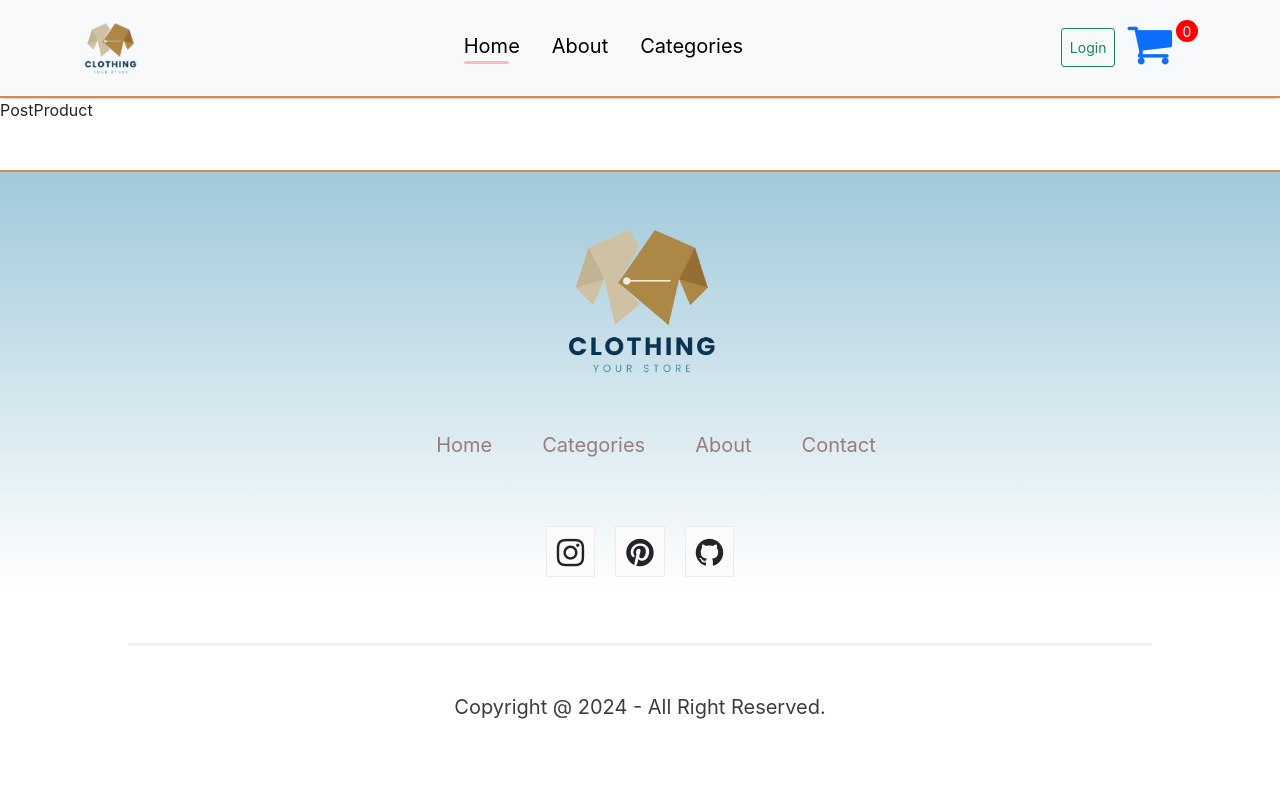
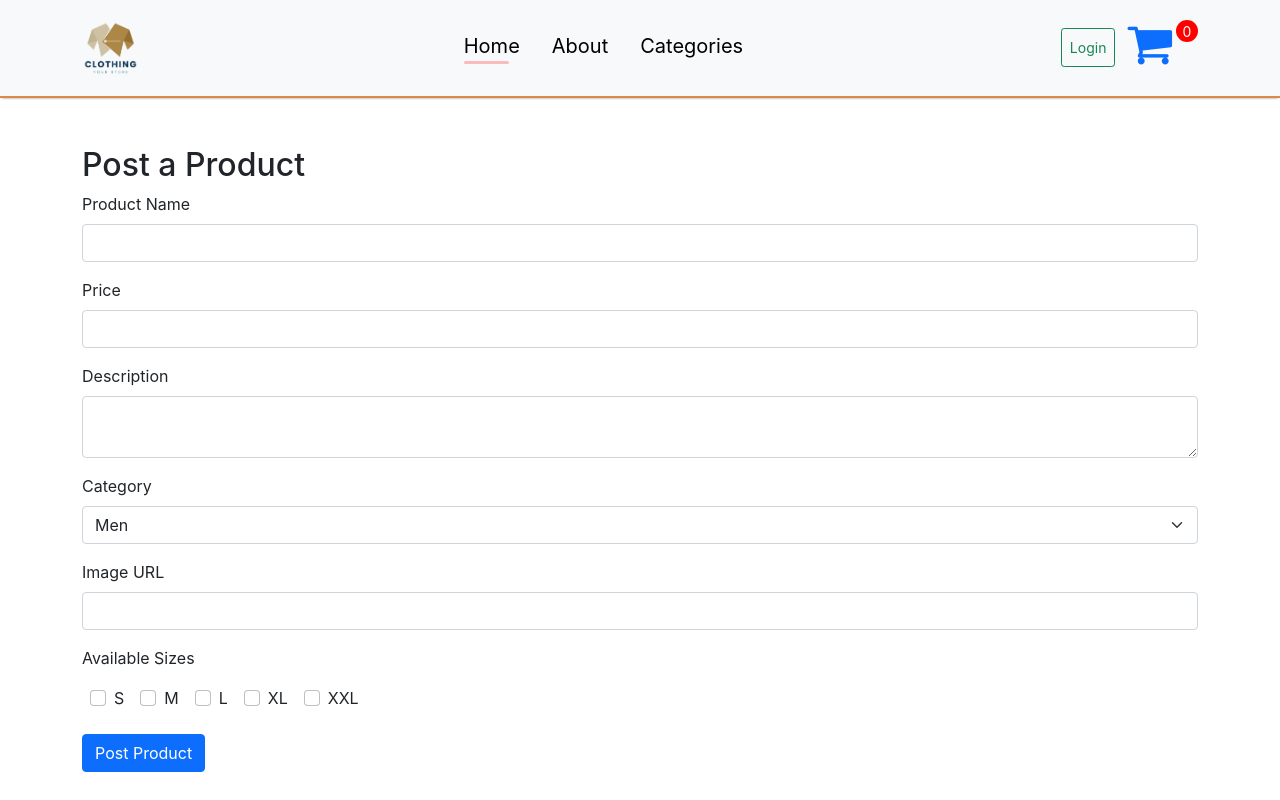
Before and after one commit to K-Kamenju/pyhton-p4-project-E-Commerce, a React (Create React App) app in the folder client/: page /post-product in a window 1280 px wide. Shown: the top 800 px of the page. Built offline with nearby package versions, Linux system fonts and the light colour scheme.

Commit message:
K - POst Form Page Done

```diff
--- a/client/src/Pages/PostProduct.jsx
+++ b/client/src/Pages/PostProduct.jsx
@@ -1,9 +1,173 @@
-import React from 'react'
+import React, { useState } from 'react';
 
 function PostProduct() {
-    return (
-        <div>PostProduct</div>
-    )
+  const [productData, setProductData] = useState({
+    name: '',
+    price: '',
+    description: '',
+    category: 'men', // Default category
+    imageUrl: '',
+    sizes: [], // Array to store selected sizes
+  });
+
+  const handleInputChange = (e) => {
+    const { name, value } = e.target;
+
+    // Check if the input is for sizes (checkboxes)
+    if (name === 'sizes') {
+      const isChecked = e.target.checked;
+      const sizeValue = e.target.value;
+
+      // Update sizes array based on checkbox state
+      setProductData((prevData) => ({
+        ...prevData,
+        sizes: isChecked
+          ? [...prevData.sizes, sizeValue]
+          : prevData.sizes.filter((size) => size !== sizeValue),
+      }));
+    } else {
+      // Update other input fields
+      setProductData({ ...productData, [name]: value });
+    }
+  };
+
+  const userId = 1;
+
+  const handlePostProduct = () => {
+    // Implement the logic to post the product to the backend
+    console.log('Posting product:', { ...productData, userId });
+    // You may want to make an API call to post the product to the database
+    // After posting, you may want to redirect the user or show a success message
+  };
+
+  return (
+    <div className="container mt-5">
+      <h2>Post a Product</h2>
+      <form>
+        <div className="mb-3">
+          <label className="form-label">Product Name</label>
+          <input
+            type="text"
+            className="form-control"
+            name="name"
+            value={productData.name}
+            onChange={handleInputChange}
+          />
+        </div>
+        <div className="mb-3">
+          <label className="form-label">Price</label>
+          <input
+            type="number"
+            className="form-control"
+            name="price"
+            value={productData.price}
+            onChange={handleInputChange}
+          />
+        </div>
+        <div className="mb-3">
+          <label className="form-label">Description</label>
+          <textarea
+            className="form-control"
+            name="description"
+            value={productData.description}
+            onChange={handleInputChange}
+          />
+        </div>
+        <div className="mb-3">
+          <label className="form-label">Category</label>
+          <select
+            className="form-select"
+            name="category"
+            value={productData.category}
+            onChange={handleInputChange}
+          >
+            <option value="men">Men</option>
+            <option value="women">Women</option>
+          </select>
+        </div>
+        <div className="mb-3">
+          <label className="form-label">Image URL</label>
+          <input
+            type="text"
+            className="form-control"
+            name="imageUrl"
+            value={productData.imageUrl}
+            onChange={handleInputChange}
+          />
+        </div>
+        <div className="mb-3">
+          <label className="form-label">Available Sizes</label>
+          <div className="d-flex">
+            <div className="form-check m-2">
+                <input
+                className="form-check-input"
+                type="checkbox"
+                value="S"
+                name="sizes"
+                checked={productData.sizes.includes('S')}
+                onChange={handleInputChange}
+                />
+                <label className="form-check-label">S</label>
+            </div>
+            <div className="form-check m-2">
+                <input
+                className="form-check-input"
+                type="checkbox"
+                value="M"
+                name="sizes"
+                checked={productData.sizes.includes('M')}
+                onChange={handleInputChange}
+                />
+                <label className="form-check-label">M</label>
+            </div>
+            <div className="form-check m-2">
+                <input
+                className="form-check-input"
+                type="checkbox"
+                value="L"
+                name="sizes"
+                checked={productData.sizes.includes('L')}
+                onChange={handleInputChange}
+                />
+                <label className="form-check-label">L</label>
+            </div>
+            <div className="form-check m-2">
+                <input
+                className="form-check-input"
+                type="checkbox"
+                value="XL"
+                name="sizes"
+                checked={productData.sizes.includes('XL')}
+                onChange={handleInputChange}
+                />
+                <label className="form-check-label">XL</label>
+            </div>
+            <div className="form-check m-2">
+                <input
+                className="form-check-input"
+                type="checkbox"
+                value="XXL"
+                name="sizes"
+                checked={productData.sizes.includes('XXL')}
+                onChange={handleInputChange}
+                />
+                <label className="form-check-label">XXL</label>
+            </div>
+          </div>
+          {/* Add more size options as needed */}
+        </div>
+        {/* Include hidden input for userId */}
+        <input type="hidden" name="userId" value={userId} />
+        <button
+          type="button"
+          className="btn btn-primary"
+          onClick={handlePostProduct}
+        >
+          Post Product
+        </button>
+      </form>
+    </div>
+  );
 }
 
-export default PostProduct
+export default PostProduct;
--- a/client/src/Pages/UpdateProfile.jsx
+++ b/client/src/Pages/UpdateProfile.jsx
@@ -1,9 +1,77 @@
-import React from 'react'
+import React, { useState, useEffect } from 'react'
 import { Link } from 'react-router-dom'
 
 function UpdateProfile() {
+    const [products, setProducts] = useState([]);
+
+    // Fetch the user's products from the backend on component mount
+    useEffect(() => {
+        // Implement the logic to fetch user's products from the backend
+        // For demonstration purposes, using dummy data
+        const dummyProducts = [
+        { id: 1, name: 'Product 1', price: 20 },
+        { id: 2, name: 'Product 2', price: 25 },
+        { id: 3, name: 'Product 3', price: 30 },
+        ];
+
+        setProducts(dummyProducts);
+    }, []);
+
+    const handleUpdateProduct = (productId) => {
+        // Implement the logic to update the product with the given productId
+        console.log('Updating product with id:', productId);
+        // You may want to navigate to the update product page or show a modal
+    };
+
+    const handleDeleteProduct = (productId) => {
+        // Implement the logic to delete the product with the given productId
+        console.log('Deleting product with id:', productId);
+        // You may want to confirm the deletion and make an API call to delete the product
+    };
+
     return (
-        <Link to="/profile/profileId"><div>Click Here to Update Profile</div></Link>
+        <>
+        <div className="container mt-5 mb-5"><Link to="/profile/profileId" className="btn btn-primary"><div className="">Click Here to Update Profile</div></Link>
+        </div>
+
+        <div className="container mt-5">
+            <h2>My Products</h2>
+            <table className="table">
+                <thead>
+                <tr>
+                    <th>ID</th>
+                    <th>Name</th>
+                    <th>Price</th>
+                    <th>Actions</th>
+                </tr>
+                </thead>
+                <tbody>
+                {products.map((product) => (
+                    <tr key={product.id}>
+                    <td>{product.id}</td>
+                    <td>{product.name}</td>
+                    <td>{product.price}</td>
+                    <td>
+                        <button
+                        className="btn btn-sm btn-outline-primary me-2"
+                        onClick={() => handleUpdateProduct(product.id)}
+                        >
+                        Update
+                        </button>
+                        <button
+                        className="btn btn-sm btn-outline-danger"
+                        onClick={() => handleDeleteProduct(product.id)}
+                        >
+                        Delete
+                        </button>
+                    </td>
+                    </tr>
+                ))}
+                </tbody>
+            </table>
+        </div>
+    </>
+
     )
 }
 
```
